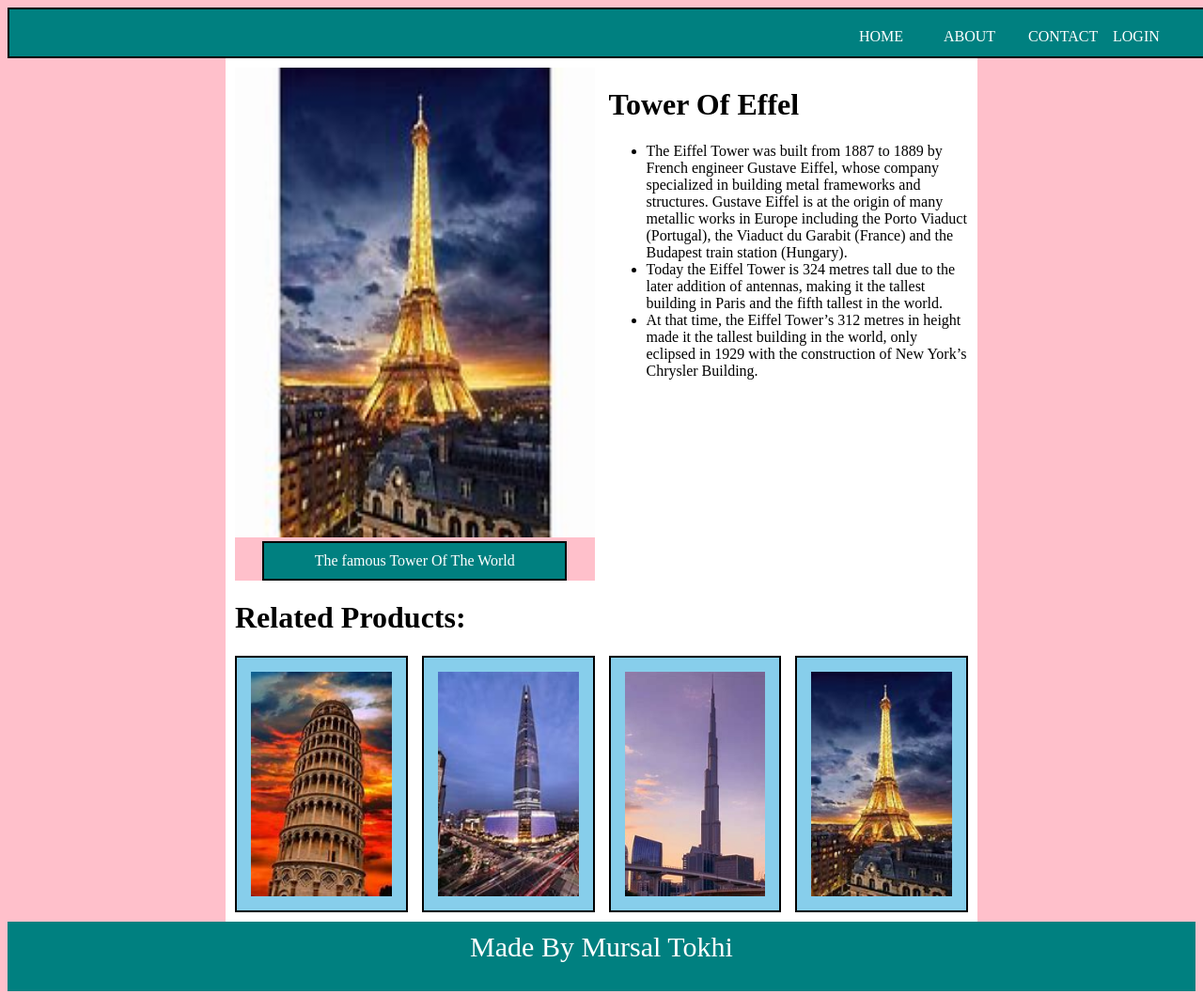
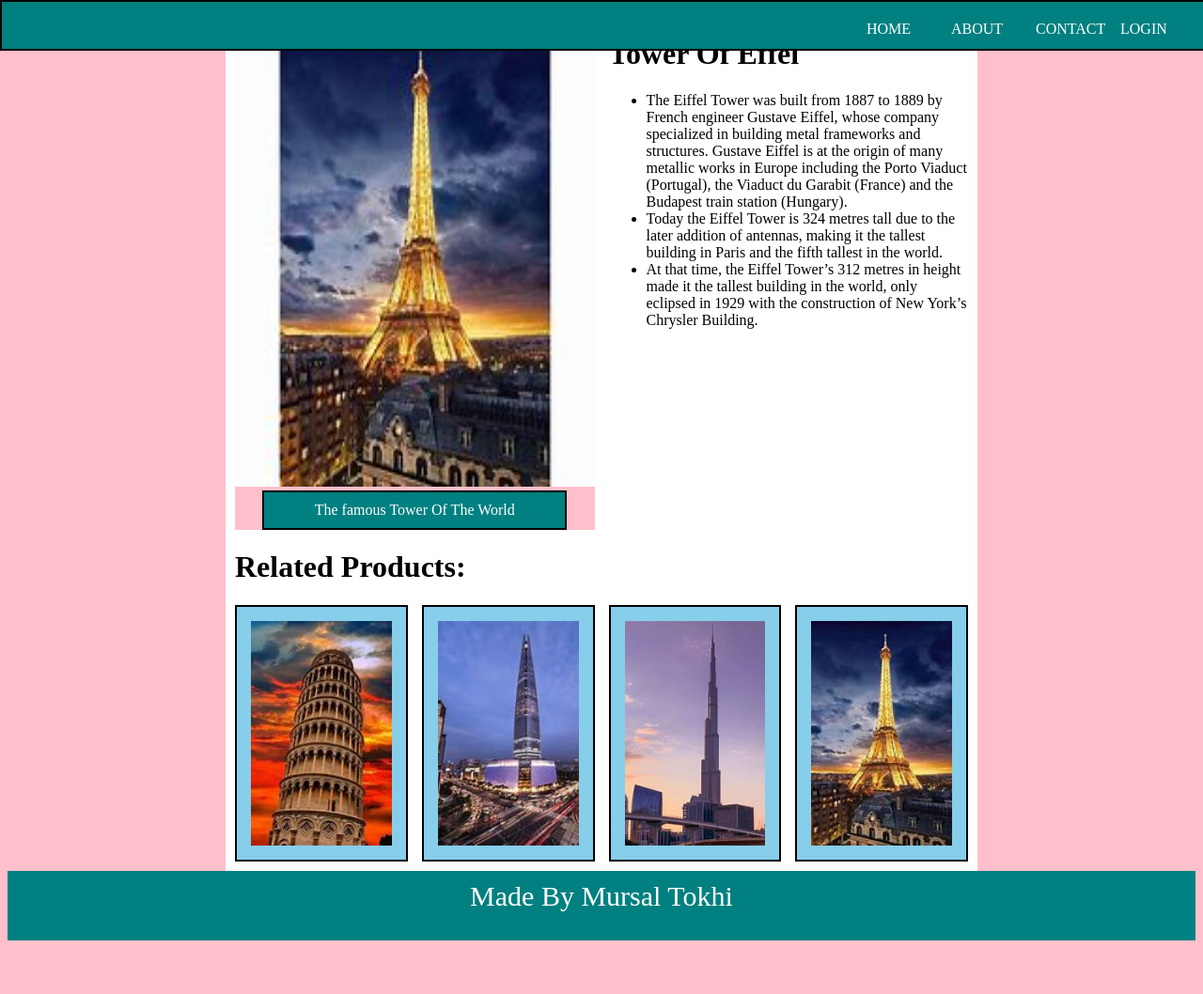
Before and after one commit to MursalTokhi/APP-Assignment05, a plain HTML site: page index.html in a window 1280 px wide. Shown: the whole page at 94% size. After the commit the page ends 1009 px from the top, so only its background shows below. Drawn offline with Linux system fonts and the light colour scheme.

Commit message:
Update styles.css

```diff
--- a/styles.css
+++ b/styles.css
@@ -9,6 +9,11 @@ nav {
    justify-content: right;
    padding-right: 10px;
    border: 2px solid black;
+   position: fixed;
+    top: 0;
+    right: 0;
+    left: 0;
+    z-index: 1;
 }
 
 nav a {
```
